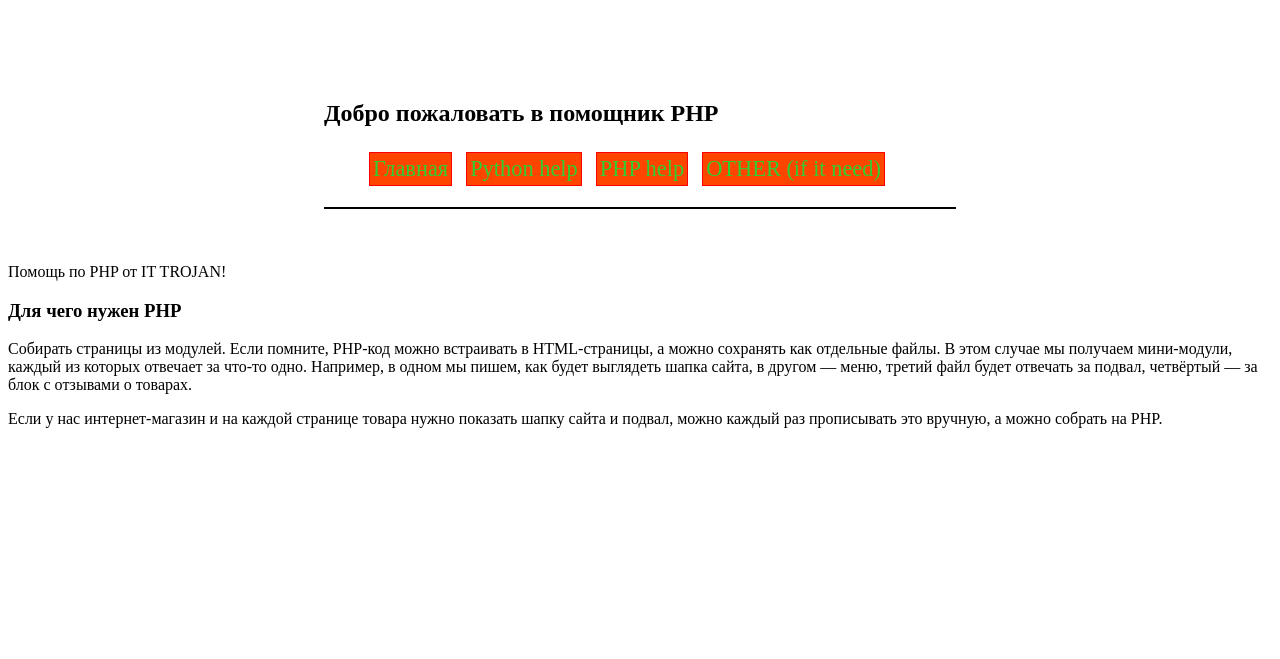
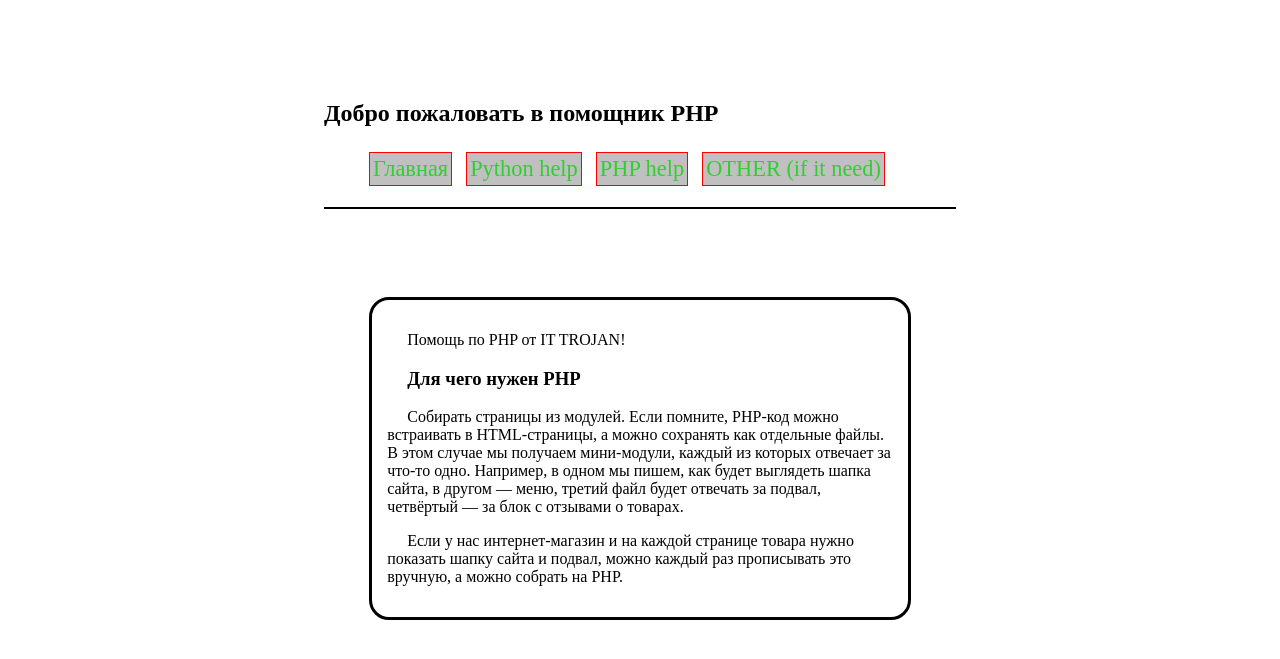
Before and after one commit to vagon512/testsite, a PHP site: page /php_lang.php in a window 1280 px wide. Shown: the top 659 px of the page. Run offline with PHP 8.4, Linux system fonts and the light colour scheme.

Commit message:
first version 2

```diff
--- a/index.php
+++ b/index.php
@@ -4,7 +4,7 @@ require_once "inc/page_struct.php";
 $page = new PageStruct("Помощник по ЯПам", "Добро пожаловать в помощник");
 $page->head();
 ?>
-<p>
+<p class=my_p>
 	Помощь по языкам программирования от IT TROJAN!
 </p>
 <?php
--- a/php_lang.php
+++ b/php_lang.php
@@ -4,6 +4,7 @@ require_once "inc/page_struct.php";
 $page = new PageStruct("Помощник по PHP", "Добро пожаловать в помощник PHP");
 $page->head();
 ?>
+<div class=my_p>
 <p>
 	Помощь по PHP от IT TROJAN!
 </p>
@@ -15,6 +16,7 @@ $page->head();
 <p>
 Если у нас интернет-магазин и на каждой странице товара нужно показать шапку сайта и подвал, можно каждый раз прописывать это вручную, а можно собрать на PHP.
 </p>
+</div>
 <?php
 $page->foot();
 ?>
--- a/python_lang.php
+++ b/python_lang.php
@@ -4,6 +4,7 @@ require_once "inc/page_struct.php";
 $page = new PageStruct("Помощник по ЯПам", "Добро пожаловать в помощник");
 $page->head();
 ?>
+<div class=my_p>
 <p>
 	Помощь по Python от IT TROJAN!
 </p>
@@ -12,6 +13,7 @@ $page->head();
 <p>
 Синтаксис Питона всегда выделял его на фоне других языков программирования. Он не страдает избыточностью, схожесть синтаксиса с обычным английским позволяет понять код даже обычному пользователю, кроме того, программист пишет меньше строк кода, потому что нет необходимости использовать символы: «;», «{», «}». Вложенность обозначается отступами, что повышает читаемость кода и приучает новичков к правильному оформлению.
 </p>
+</div>
 <?php
 $page->foot();
 ?>
--- a/style/style.css
+++ b/style/style.css
@@ -51,7 +51,7 @@ a {
   border-width: 1px;
   border-color: red;
   border-style: solid;
-  background: #FF4500;
+  background: #c0c0c0;
 }
 
 #.my_ul li:hover{
```
